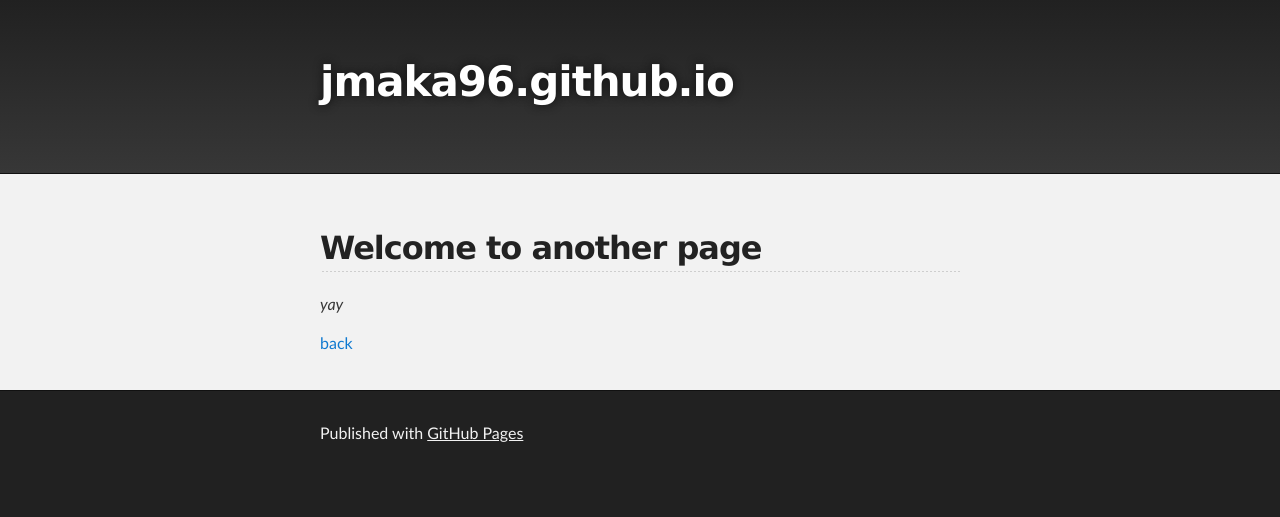
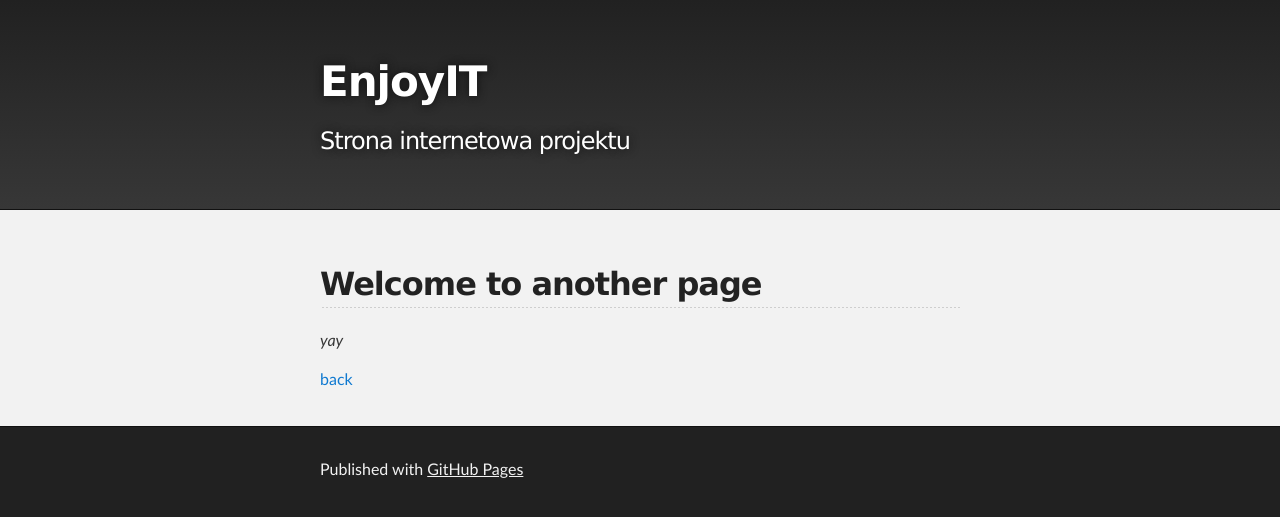
Before and after one commit to jmaka96/jmaka96.github.io, a Jekyll site: the page built from another-page.md, in a window 1280 px wide. Shown: the top 517 px of the page. Built offline with Jekyll 4.4.1, drawn with Linux system fonts in a browser that asks for light colours; the repository's description, which GitHub fills in, is left out; our own code applies the rules of GitHub Pages for plain Markdown files.

Commit message:
Update _config.yml

```diff
--- a/_config.yml
+++ b/_config.yml
@@ -1,2 +1,4 @@
-
+title: EnjoyIT
+description: Strona internetowa projektu
+show_downloads: false
 theme: jekyll-theme-slate
```
